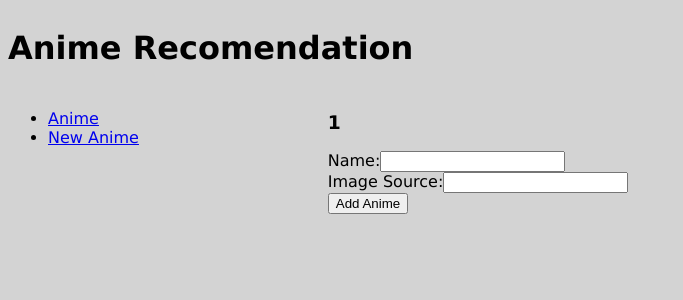
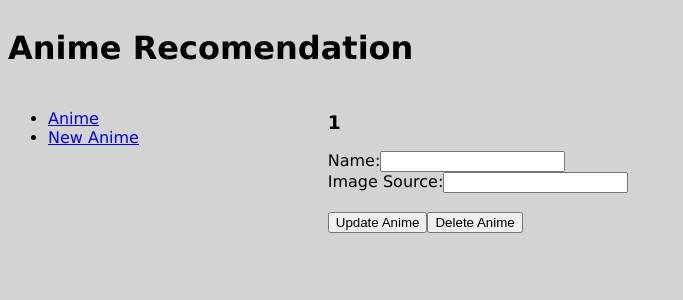
Before and after one commit to lenis96/AnimeRecomendation, a Vue app in the folder front/: page /animeForm/1 in a window 1280 px wide. Shown: the top 300 px of the page, without its empty margins (0-683 px from the left). Built offline with nearby package versions, Linux system fonts and the light colour scheme; no server answers.

Commit message:
agregado delete anime

```diff
--- a/front/index.html
+++ b/front/index.html
@@ -2,8 +2,9 @@
 <html>
   <head>
     <meta charset="utf-8">
+    <link rel="shortcut icon" href="http://www.icons101.com/icon_ico/id_69074/Images.ico" />
     <meta name="viewport" content="width=device-width,initial-scale=1.0">
-    <title>anime</title>
+    <title>Anime Recomendation</title>
   </head>
   <body>
     <div id="app"></div>
--- a/front/src/App.vue
+++ b/front/src/App.vue
@@ -10,7 +10,7 @@
     <!-- <img src="./assets/logo.png"> -->
     <div class="content">
 
-      <router-view/>
+      <router-view :key="$route.fullPath"/>
     </div>
     </div>
   </div>
--- a/front/src/components/AnimeForm.vue
+++ b/front/src/components/AnimeForm.vue
@@ -7,17 +7,26 @@
     <label for='img_src'>Image Source:</label>
     <input v-model='img_src' name='img_src' type='text'>
     <br>
-    <button v-on:click='handleSubmmit'>Add Anime</button>
+    <div class='intern'>
+      <img :src='img_src' alt>
+    </div>
+    <br>
+    <button v-if='id==null' v-on:click='handleSubmmit'>Add Anime</button>
+    <button v-else v-on:click='handleSubmmit'>Update Anime</button>
+
+    <button v-if='id!=null' v-on:click='deleteAnime'>Delete Anime</button>
+    <button v-if='showConfirmation' v-on:click='confirmDelete'>Confirmation Deltete</button>
   </form>
 </template>
 <script>
-import { createAnime, getAnimeById, updateAnimeById } from './../utils/api'
+import { createAnime, getAnimeById, updateAnimeById, deleteAnimeById } from './../utils/api'
 export default {
   name: 'AnimeForm',
   data: () => {
     return {
       name: '',
-      img_src: ''
+      img_src: '',
+      showConfirmation: false
     }
   },
   props: ['id'],
@@ -27,6 +36,9 @@ export default {
         this.name = res.data.name
         this.img_src = res.data.img_src
       })
+    } else {
+      this.name = ''
+      this.img_src = ''
     }
   },
   methods: {
@@ -36,11 +48,29 @@ export default {
         createAnime(anime).then(res => {
           this.name = ''
           this.img_src = ''
+          this.$router.push('/anime')
         })
       } else {
         updateAnimeById(this.id, anime).then(res => {})
       }
+    },
+    deleteAnime: function (event) {
+      this.showConfirmation = true
+    },
+    confirmDelete: function (event) {
+      deleteAnimeById(this.id).then(res => {
+        this.$router.push('/anime')
+      })
     }
   }
 }
 </script>
+<style>
+.intern {
+  display: inline
+}
+img {
+  width: 200px
+  /* height: 100px */
+}
+</style>
```
